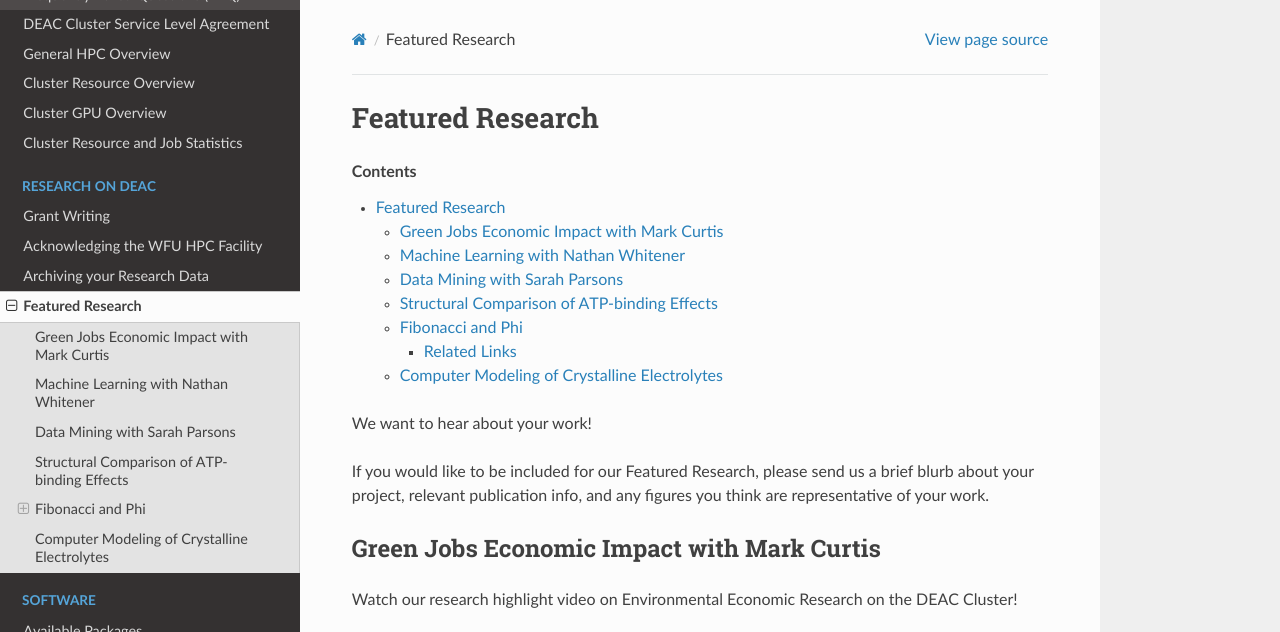
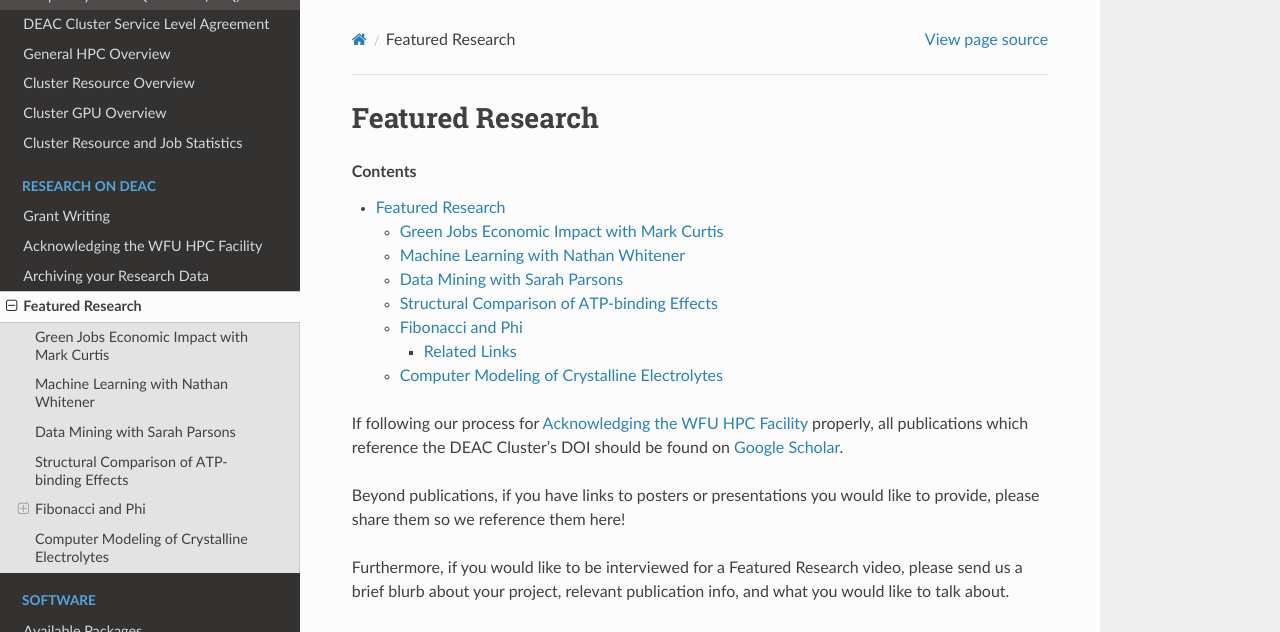
Before and after one commit to WFU-HPC/deac-docs, a Sphinx documentation site: the page built from source/research-featured_research.rst, in a window 1280 px wide and 900 px high, cut to the strip 0-632 px from the top of the window. Built offline with Sphinx 7.4.7 and the Read the Docs theme 3.1.0, drawn with Linux system fonts in a browser that asks for light colours.

Commit message:
Updating wiki

```diff
--- a/source/research-featured_research.rst
+++ b/source/research-featured_research.rst
@@ -13,11 +13,13 @@ Featured Research
 .. #############################################################################
 .. #############################################################################
 
-We want to hear about your work!
+If following our process for :ref:`Acknowledging the WFU HPC Facility<sec.acknowledging>` properly, all publications which reference
+the DEAC Cluster's DOI should be found on `Google Scholar <https://scholar.google.com/scholar?hl=en&as_sdt=0%2C34&q=10.57682%2FG13Z-2362>`_.
 
-If you would like to be included for our Featured Research, please send us a
-brief blurb about your project, relevant publication info, and any figures you
-think are representative of your work.
+Beyond publications, if you have links to posters or presentations you would like to provide, please share them so we reference them here!
+
+Furthermore, if you would like to be interviewed for a Featured Research video, please send us a
+brief blurb about your project, relevant publication info, and what you would like to talk about.
 
 .. #############################################################################
 .. #############################################################################
```
Also changed, not shown: source/software-python.rst (+4 -4 lines).
